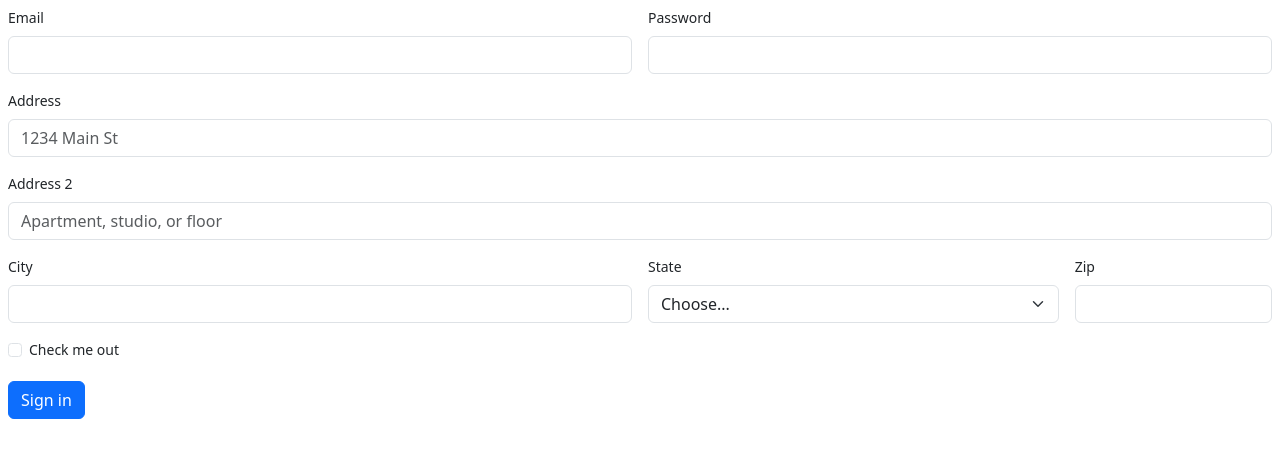
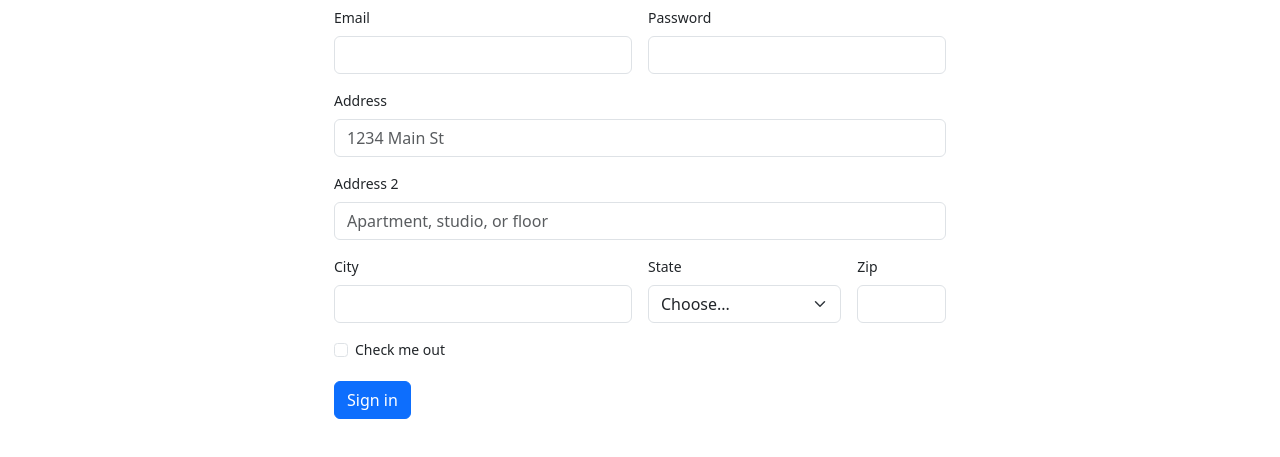
Before and after one commit to devesh-mishra13/WearIT, a plain HTML site: page signup.html in a window 1280 px wide. Shown: the part 103-560 px from the top of the page. Drawn offline with nearby package versions, Linux system fonts and the light colour scheme; files that its build step writes are made by us from their sources.

Commit message:
signup page now suits to every device.

```diff
--- a/css/style1.css
+++ b/css/style1.css
@@ -1,8 +1,3 @@
-.outerdiv{
-display: flex;
-justify-content: center;
-align-items: center;
-}
 .heading{
 margin-top:50px;
 }
--- a/signup.html
+++ b/signup.html
@@ -8,9 +8,11 @@
 <link href="style1.css" rel="stylesheet">
 </head>
 <body>
-<div class="top-2"><h1 class="heading text-center">SignUp</h1></div>
-<div class="outerdiv">
-<form class="row g-3 form-control-sm formi">
+<div><h1 class="heading text-center">SignUp</h1></div>
+<div class="row">
+<div class="col-3"></div>
+<div class="col-6">
+<form class="row g-3 form-control-sm">
     <div class="col-md-6">
         <label for="inputEmail4" class="form-label">Email</label>
         <input type="email" class="form-control" id="inputEmail4">
@@ -57,5 +59,7 @@
     </div>
 </form>
 </div>
+    <div class="col-3"></div>
+</div>
 </body>
 </html>
```
